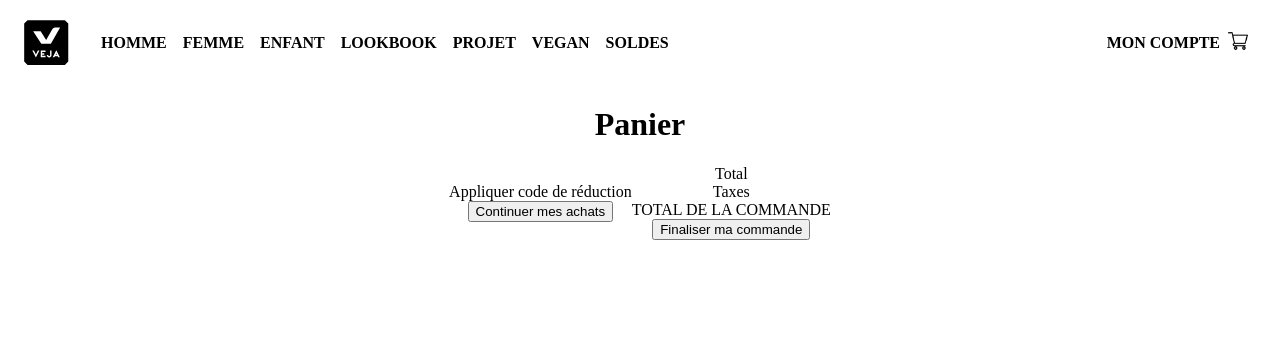
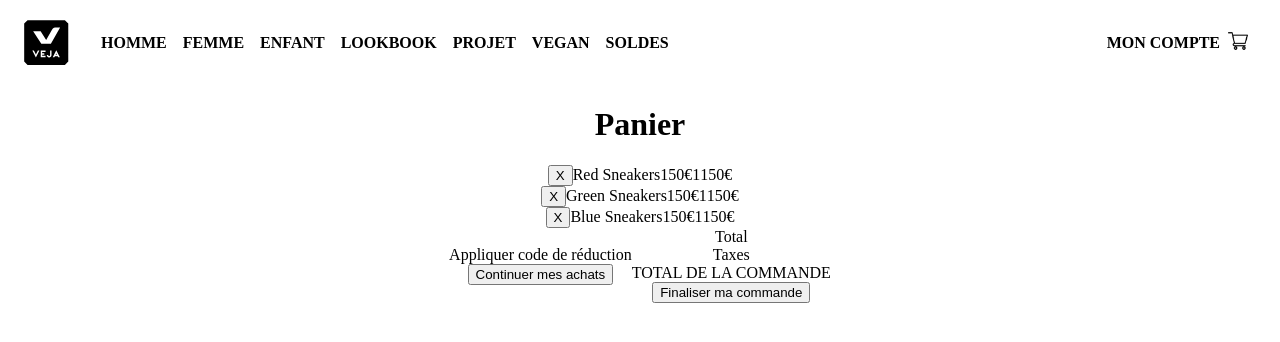
Before and after one commit to JaxV9/Sneakers, a React (Vite) app in the folder front-end/: page /cart in a window 1280 px wide. Shown: the top 342 px of the page. Built offline with nearby package versions, Linux system fonts and the light colour scheme.

Commit message:
wip: cart items and logic

```diff
--- a/front-end/src/features/cart/Cart.tsx
+++ b/front-end/src/features/cart/Cart.tsx
@@ -1,10 +1,13 @@
+import { useSelector } from "react-redux";
 import { CartList } from "./components/CartList"
+import { CartMetadata } from "../../stateManagement/cardSlice";
 
 export const Cart  = () => {
+   const cart = useSelector((state:CartMetadata)=>state.items);
     return (
         <div className="flex-container w-full flex-vertical">
            <h1>Panier</h1>
-           <CartList></CartList>
+           <CartList items={cart}></CartList>
            <div className="flex-container">
             <div className="flex-container flex-vertical">
                 <span>Appliquer code de réduction</span>
--- a/front-end/src/features/cart/components/CartList.tsx
+++ b/front-end/src/features/cart/components/CartList.tsx
@@ -1,7 +1,19 @@
-export const CartList  = () => {
+import { CartItem } from "../../../stateManagement/cardSlice"
+import { ItemCard } from "./ItemCard"
+
+interface CartListProps {
+    items: CartItem[];
+}
+
+export const CartList  = (cart:CartListProps) => {
     return (
-        <div className="flex-container">
-
+        <div className="flex-container flex-vertical">
+            {cart.items.map((item) => (
+                <ItemCard
+                    quantity={item.numberInCart}
+                    key={item.shoe.id}
+                    shoe={item.shoe}
+                />))}
         </div>
     )
 }
--- /dev/null
+++ b/front-end/src/features/cart/components/ItemCard.tsx
@@ -0,0 +1,24 @@
+import { ShoeMetadata, removeFromCart } from "../../../stateManagement/cardSlice"
+
+
+
+interface ItemCardProps {
+    shoe: ShoeMetadata;
+    quantity: number;
+}
+
+export const ItemCard  = ({shoe,quantity}:ItemCardProps) => {
+    return (
+        <div className="flex-container item-card">
+           <button onClick={() => {removeFromCart}}>X</button>
+           {shoe.pictures_product?
+           <img src={shoe.pictures_product} alt={shoe.name} />
+           :
+           ""}
+           <span>{shoe.name}</span>
+            <span>{shoe.price}€</span>
+            <span>{quantity}</span>
+            <span>{shoe.price * quantity}€</span>
+        </div>
+    )
+}
--- a/front-end/src/main.tsx
+++ b/front-end/src/main.tsx
@@ -7,8 +7,8 @@
 
 ReactDOM.createRoot(document.getElementById('root')!).render(
   <React.StrictMode>
-       {/* <Provider store={store}> */}
+       <Provider store={store}>
           <App />
-       {/* </Provider > */}
+       </Provider >
   </React.StrictMode>
 )
--- a/front-end/src/stateManagement/cardSlice.ts
+++ b/front-end/src/stateManagement/cardSlice.ts
@@ -16,6 +16,22 @@
 
 const initialState: CartMetadata = {
   items: [
+    {
+      shoe: {
+        id: 1,
+        name: 'Red Sneakers',
+        price: 150,
+      },
+      numberInCart: 1,
+    },
+    {
+      shoe: {
+        id: 1,
+        name: 'Green Sneakers',
+        price: 150,
+      },
+      numberInCart: 1,
+    },
     {
       shoe: {
         id: 1,
```
